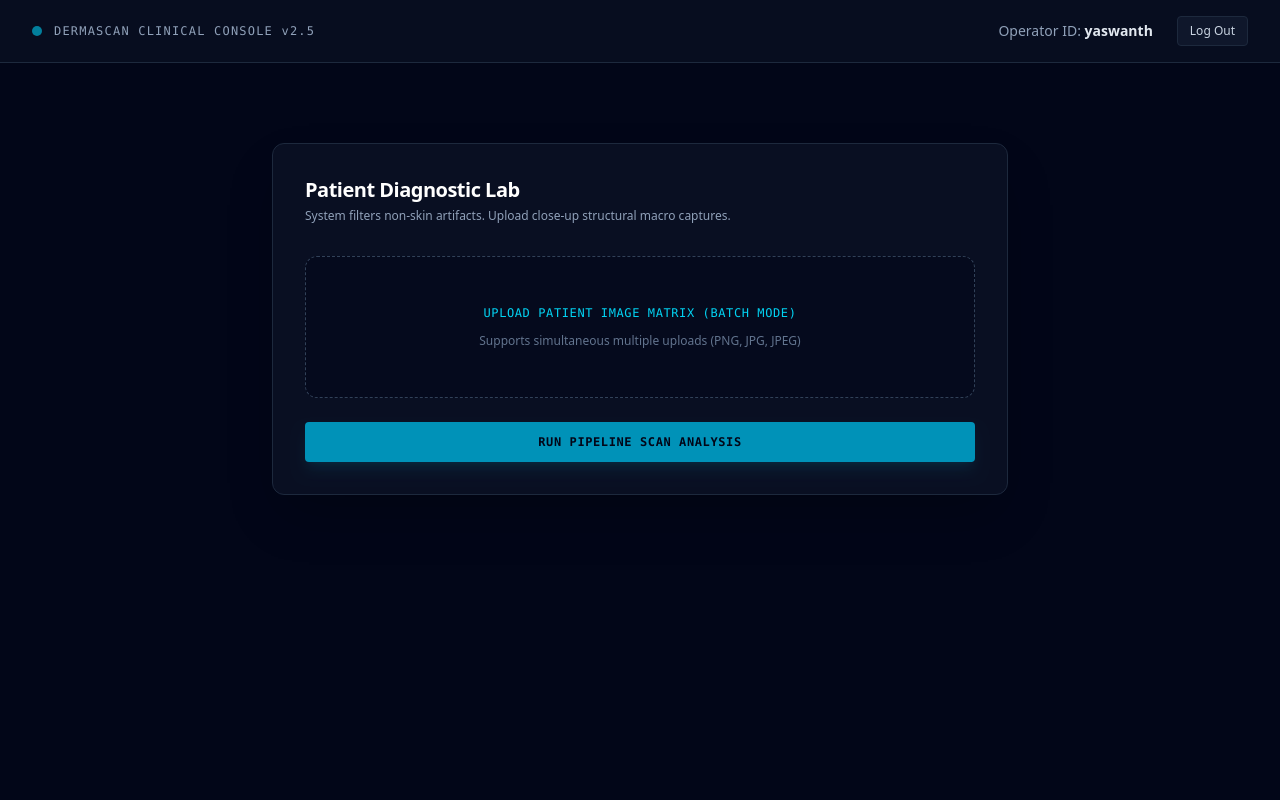
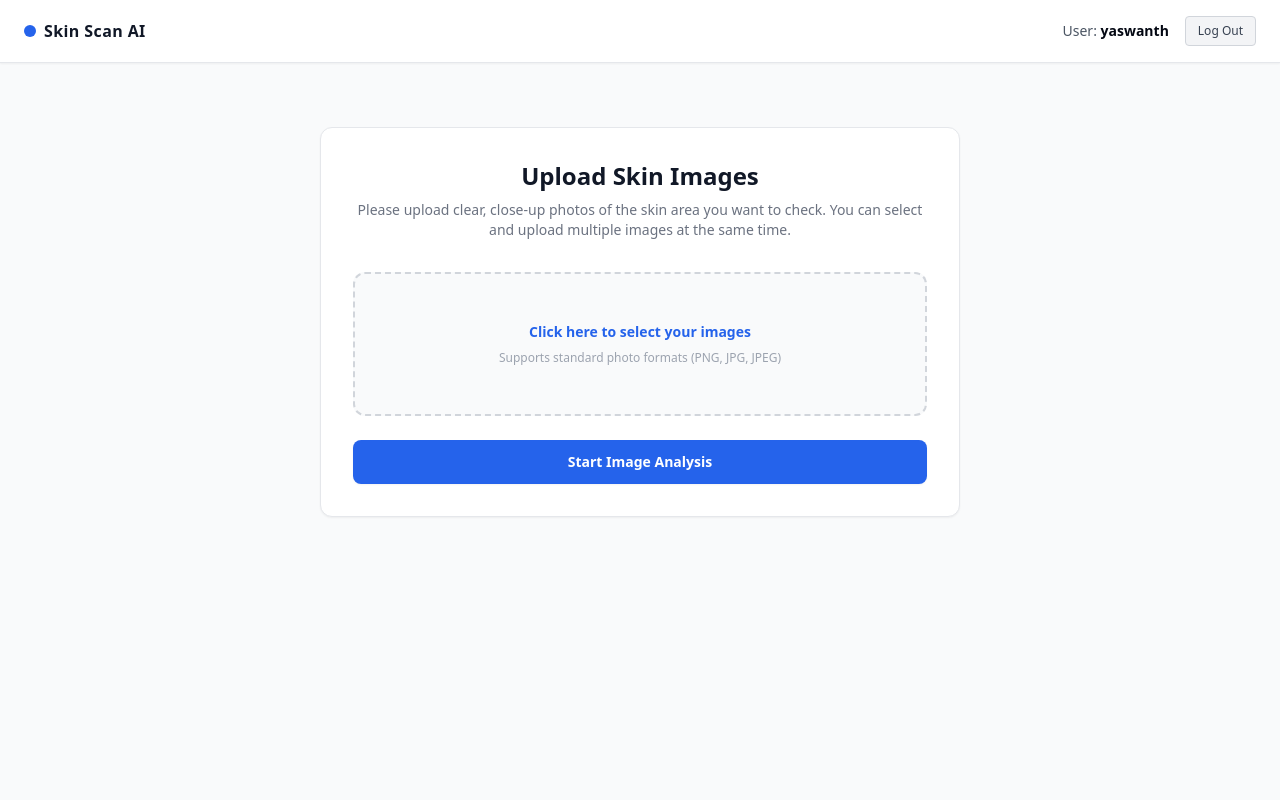
Before and after one commit to yaswanth3506/Skin-Cancer-Detection-AI, a Flask app: page /dashboard in a window 1280 px wide. Run offline with Flask 3, Linux system fonts and the light colour scheme; a user stored in the database is signed in; some libraries are stand-ins or nearby versions.

Commit message:
fix: explicit staging of dashboard view component

```diff
--- a/app.py
+++ b/app.py
@@ -2,6 +2,7 @@ import os
 import numpy as np
 import cv2
 import base64
+import traceback
 from flask import Flask, render_template, request, redirect, url_for, session, flash
 from flask_sqlalchemy import SQLAlchemy
 from werkzeug.security import generate_password_hash, check_password_hash
@@ -9,8 +10,9 @@ import tensorflow as tf
 
 app = Flask(__name__)
 app.secret_key = "simple_secret_key"
+app.config['MAX_CONTENT_LENGTH'] = 64 * 1024 * 1024  # Avoid large upload crashes
 
-# Path configuration setup safely for Render's Linux environment
+# Absolute paths for Linux compatibility
 BASE_DIR = os.path.abspath(os.path.dirname(__file__))
 app.config['SQLALCHEMY_DATABASE_URI'] = 'sqlite:///' + os.path.join(BASE_DIR, 'database.db')
 app.config['SQLALCHEMY_TRACK_MODIFICATIONS'] = False
@@ -19,13 +21,11 @@ db = SQLAlchemy(app)
 model = None
 class_names = None
 
-# Simple User Schema
 class User(db.Model):
     id = db.Column(db.Integer, primary_key=True)
     username = db.Column(db.String(150), unique=True, nullable=False)
     password = db.Column(db.String(150), nullable=False)
 
-# Custom bypass layer to handle your train_models.py Augmentation Layers on Render
 class SafeLayer(tf.keras.layers.Layer):
     def __init__(self, *args, **kwargs):
         super(SafeLayer, self).__init__()
@@ -40,56 +40,52 @@ def get_model():
     if model is not None:
         return model, class_names
 
-    # Render paths look directly at root models/ directory
-    MODEL_PATH = os.path.join(BASE_DIR, 'models', 'skin_cancer_model.h5')
-    CLASSES_PATH = os.path.join(BASE_DIR, 'models', 'class_names.npy')
+    current_dir = os.path.dirname(os.path.abspath(__file__))
+    MODEL_PATH = os.path.join(current_dir, 'models', 'skin_cancer_model.h5')
+    CLASSES_PATH = os.path.join(current_dir, 'models', 'class_names.npy')
 
     if not os.path.exists(MODEL_PATH) or not os.path.exists(CLASSES_PATH):
+        print(f"--> CRITICAL PATH ERROR: Cannot find files at:\n{MODEL_PATH}\nor\n{CLASSES_PATH}")
         return None, None
 
     from tensorflow.keras.models import load_model, Sequential
     from tensorflow.keras.layers import Input
 
-    class_names = np.load(CLASSES_PATH, allow_pickle=True)
+    try:
+        class_names = np.load(CLASSES_PATH, allow_pickle=True)
+        custom_dict = {'RandomFlip': SafeLayer, 'RandomRotation': SafeLayer, 'RandomZoom': SafeLayer}
 
-    custom_dict = {
-        'RandomFlip': SafeLayer,
-        'RandomRotation': SafeLayer,
-        'RandomZoom': SafeLayer
-    }
+        with tf.keras.utils.custom_object_scope(custom_dict):
+            base_model = load_model(MODEL_PATH, compile=False)
 
-    with tf.keras.utils.custom_object_scope(custom_dict):
-        base_model = load_model(MODEL_PATH, compile=False)
-
-    # Rebuild topology dynamically to bypass data augmentation bugs on cloud CPU
-    model = Sequential([Input(shape=(64, 64, 3))])
-    for layer in base_model.layers:
-        if layer.__class__.__name__ not in ['RandomFlip', 'RandomRotation', 'RandomZoom', 'InputLayer']:
-            model.add(layer)
-
-    return model, class_names
+        model = Sequential([Input(shape=(64, 64, 3))])
+        for layer in base_model.layers:
+            if layer.__class__.__name__ not in ['RandomFlip', 'RandomRotation', 'RandomZoom', 'InputLayer']:
+                model.add(layer)
+        return model, class_names
+    except Exception as model_err:
+        print("--> CORE AI LOADING ERROR:")
+        traceback.print_exc()
+        return None, None
 
 def is_skin_image(img_bgr):
-    """ Checks if the image is a valid skin image using color filtering """
-    hsv = cv2.cvtColor(img_bgr, cv2.COLOR_BGR2HSV)
-    ycrcb = cv2.cvtColor(img_bgr, cv2.COLOR_BGR2YCrCb)
-
-    lower_hsv = np.array([0, 15, 0], dtype="uint8")
-    upper_hsv = np.array([25, 170, 255], dtype="uint8")
-
-    lower_ycrcb = np.array([0, 133, 77], dtype="uint8")
-    upper_ycrcb = np.array([255, 173, 127], dtype="uint8")
-
-    mask_hsv = cv2.inRange(hsv, lower_hsv, upper_hsv)
-    mask_ycrcb = cv2.inRange(ycrcb, lower_ycrcb, upper_ycrcb)
-
-    combined_mask = cv2.bitwise_and(mask_hsv, mask_ycrcb)
-    skin_pixels = cv2.countNonZero(combined_mask)
-    total_pixels = img_bgr.shape[0] * img_bgr.shape[1]
-
-    if total_pixels == 0 or (skin_pixels / total_pixels) < 0.20:
+    try:
+        hsv = cv2.cvtColor(img_bgr, cv2.COLOR_BGR2HSV)
+        ycrcb = cv2.cvtColor(img_bgr, cv2.COLOR_BGR2YCrCb)
+        lower_hsv = np.array([0, 15, 0], dtype="uint8")
+        upper_hsv = np.array([25, 170, 255], dtype="uint8")
+        lower_ycrcb = np.array([0, 133, 77], dtype="uint8")
+        upper_ycrcb = np.array([255, 173, 127], dtype="uint8")
+        mask_hsv = cv2.inRange(hsv, lower_hsv, upper_hsv)
+        mask_ycrcb = cv2.inRange(ycrcb, lower_ycrcb, upper_ycrcb)
+        combined_mask = cv2.bitwise_and(mask_hsv, mask_ycrcb)
+        skin_pixels = cv2.countNonZero(combined_mask)
+        total_pixels = img_bgr.shape[0] * img_bgr.shape[1]
+        if total_pixels == 0 or (skin_pixels / total_pixels) < 0.20:
+            return False
+        return True
+    except:
         return False
-    return True
 
 @app.route('/')
 def index():
@@ -113,7 +109,6 @@ def register():
         if User.query.filter_by(username=username).first():
             flash('Username already exists.')
             return redirect(url_for('register'))
-
         new_user = User(username=username, password=generate_password_hash(request.form.get('password')))
         db.session.add(new_user)
         db.session.commit()
@@ -129,29 +124,26 @@ def dashboard():
 def predict():
     if 'user_id' not in session: return redirect(url_for('login'))
 
-    files = request.files.getlist('file')
-    if not files or files[0].filename == '':
-        return redirect(url_for('dashboard'))
+    # Catch structural failures safely to avoid 500 error page
+    try:
+        files = request.files.getlist('file')
+        if not files or files[0].filename == '':
+            return redirect(url_for('dashboard'))
 
-    active_model, active_classes = get_model()
-    if active_model is None:
-        return "Error: AI Model files could not be found or loaded on the server.", 500
+        active_model, active_classes = get_model()
+        if active_model is None:
+            return "<h3>Server Error: The AI model files could not be read or found on Render. Ensure models/ is pushed.</h3>", 500
 
-    batch_results = []
+        batch_results = []
 
-    for file in files:
-        try:
+        for file in files:
             file_bytes = np.frombuffer(file.read(), np.uint8)
             img_bgr = cv2.imdecode(file_bytes, cv2.IMREAD_COLOR)
+            if img_bgr is None: continue
 
-            if img_bgr is None:
-                continue
-
-            # Convert image to Base64 to show it in HTML results
             _, buffer = cv2.imencode('.jpg', img_bgr)
             b64_str = base64.b64encode(buffer).decode('utf-8')
 
-            # Non-skin verification
             if not is_skin_image(img_bgr):
                 batch_results.append({
                     "filename": file.filename, "encoded_img": b64_str,
@@ -160,7 +152,6 @@ def predict():
                 })
                 continue
 
-            # Image processing matching your train_models.py
             img_rgb = cv2.cvtColor(img_bgr, cv2.COLOR_BGR2RGB)
             img_resized = cv2.resize(img_rgb, (64, 64)).astype("float32") / 255.0
             tensor_input = np.expand_dims(img_resized, axis=0)
@@ -170,12 +161,11 @@ def predict():
             predicted_class_raw = str(active_classes[top_idx]).lower()
             confidence = round(float(preds[top_idx]) * 100, 2)
 
-            # Output text logic based on your requirements
             if 'normal' in predicted_class_raw or 'healthy' in predicted_class_raw:
                 verdict = f"NO CANCER DETECTED (Confidence: {confidence}%)"
                 color_class = "bg-green-100 text-green-800 border-green-300"
             else:
-                verdict = f"CANCER (type=\"{predicted_class_raw.upper()}\") (Confidence: {confidence}%)"
+                verdict = f"CANCER DETECTED (Type: \"{predicted_class_raw.upper()}\") (Confidence: {confidence}%)"
                 color_class = "bg-red-100 text-red-800 border-red-300"
 
             batch_results.append({
@@ -183,19 +173,20 @@ def predict():
                 "verdict": verdict, "color_class": color_class,
                 "matrix": sorted([{"name": str(active_classes[i]), "prob": round(float(preds[i])*100, 1)} for i in range(len(active_classes))], key=lambda x: x['prob'], reverse=True)
             })
-        except Exception as e:
-            print(f"Error processing file {file.filename}: {str(e)}")
-            continue
 
-    tf.keras.backend.clear_session()
-    return render_template('results.html', results=batch_results)
+        tf.keras.backend.clear_session()
+        return render_template('results.html', results=batch_results)
+
+    except Exception as e:
+        # If anything breaks, print the exact trace directly to the browser view
+        error_tracking = traceback.format_exc()
+        return f"<h3>Inference Pipeline Crash Log:</h3><pre>{error_tracking}</pre>", 500
 
 @app.route('/logout')
 def logout():
     session.clear()
     return redirect(url_for('login'))
 
-# Automated initialization lifecycle
 with app.app_context():
     db.create_all()
 
--- a/templates/dashboard.html
+++ b/templates/dashboard.html
@@ -2,42 +2,62 @@
 <html lang="en">
 <head>
     <meta charset="UTF-8">
-    <title>Clinical Intake - DermaScan AI</title>
-    <script src="https://cdn.jsdelivr.net/npm/@tailwindcss/browser@4"></script>
+    <title>Dashboard - Skin Scan AI</title>
+    <script src="https://cdn.tailwindcss.com"></script>
 </head>
-<body class="bg-slate-950 text-slate-100 min-h-screen font-sans">
+<body class="bg-gray-50 text-gray-800 min-h-screen font-sans">
 
-    <nav class="border-b border-slate-800 bg-slate-900/40 px-8 py-4 flex justify-between items-center">
-        <div class="flex items-center gap-3">
-            <div class="w-2.5 h-2.5 bg-cyan-500 rounded-full animate-pulse"></div>
-            <span class="font-mono text-xs tracking-widest text-slate-400">DERMASCAN CLINICAL CONSOLE v2.5</span>
+    <nav class="bg-white border-b border-gray-200 px-6 py-4 flex justify-between items-center shadow-sm">
+        <div class="flex items-center gap-2">
+            <div class="w-3 h-3 bg-blue-600 rounded-full"></div>
+            <span class="font-bold text-gray-900 tracking-wide">Skin Scan AI</span>
         </div>
-        <div class="flex items-center gap-6">
-            <span class="text-sm text-slate-400">Operator ID: <strong class="text-slate-200">{{ username }}</strong></span>
-            <a href="/logout" class="text-xs bg-slate-900 hover:bg-rose-950/40 hover:text-rose-400 text-slate-300 px-3 py-1.5 rounded border border-slate-800 transition">Log Out</a>
+        <div class="flex items-center gap-4">
+            <span class="text-sm text-gray-600">User: <strong class="text-gray-950">{{ username }}</strong></span>
+            <a href="/logout" class="text-xs bg-gray-100 hover:bg-red-50 hover:text-red-600 text-gray-700 px-3 py-1.5 rounded border border-gray-300 transition font-medium">Log Out</a>
         </div>
     </nav>
 
-    <main class="max-w-3xl mx-auto mt-20 px-4">
-        <div class="bg-slate-900/60 border border-slate-800 rounded-xl p-8 shadow-2xl backdrop-blur-md">
-            <h2 class="text-xl font-semibold text-white mb-1 tracking-tight">Patient Diagnostic Lab</h2>
-            <p class="text-slate-400 text-xs mb-8">System filters non-skin artifacts. Upload close-up structural macro captures.</p>
+    <main class="max-w-2xl mx-auto mt-16 px-4">
+        <div class="bg-white border border-gray-200 rounded-xl p-8 shadow-sm">
+            <h2 class="text-2xl font-bold text-gray-900 mb-2 text-center">Upload Skin Images</h2>
+            <p class="text-gray-500 text-sm mb-8 text-center">Please upload clear, close-up photos of the skin area you want to check. You can select and upload multiple images at the same time.</p>
 
             <form action="/predict" method="POST" enctype="multipart/form-data" class="space-y-6">
-                <div class="border border-dashed border-slate-700 hover:border-cyan-500/50 rounded-xl p-12 text-center bg-slate-950/40 hover:bg-slate-950/80 transition relative group cursor-pointer">
-                    <input type="file" name="file" multiple required class="absolute inset-0 w-full h-full opacity-0 cursor-pointer">
-                    <div class="space-y-3">
-                        <div class="text-cyan-400 font-mono text-xs tracking-wider group-hover:text-cyan-300">UPLOAD PATIENT IMAGE MATRIX (BATCH MODE)</div>
-                        <p class="text-xs text-slate-500">Supports simultaneous multiple uploads (PNG, JPG, JPEG)</p>
+                <div class="border-2 border-dashed border-gray-300 hover:border-blue-500 rounded-xl p-12 text-center bg-gray-50 hover:bg-blue-50/30 transition relative group cursor-pointer">
+                    <input type="file" id="file-input" name="file" multiple required class="absolute inset-0 w-full h-full opacity-0 cursor-pointer">
+                    <div class="space-y-2">
+                        <div id="upload-text" class="text-blue-600 font-semibold text-sm group-hover:text-blue-700">
+                            Click here to select your images
+                        </div>
+                        <p class="text-xs text-gray-400">Supports standard photo formats (PNG, JPG, JPEG)</p>
                     </div>
                 </div>
 
-                <button type="submit" class="w-full bg-cyan-600 hover:bg-cyan-500 text-slate-950 py-3 rounded font-mono font-bold tracking-wider text-xs transition shadow-lg shadow-cyan-500/10">
-                    RUN PIPELINE SCAN ANALYSIS
+                <button type="submit" class="w-full bg-blue-600 hover:bg-blue-700 text-white py-3 rounded-lg font-semibold text-sm transition shadow-sm">
+                    Start Image Analysis
                 </button>
             </form>
         </div>
     </main>
 
+    <script>
+        document.getElementById('file-input').addEventListener('change', function(e) {
+            const count = e.target.files.length;
+            const textElement = document.getElementById('upload-text');
+
+            if (count === 1) {
+                textElement.innerHTML = "✅ 1 image selected";
+                textElement.className = "text-green-600 font-semibold text-sm";
+            } else if (count > 1) {
+                textElement.innerHTML = `✅ ${count} images selected`;
+                textElement.className = "text-green-600 font-semibold text-sm";
+            } else {
+                textElement.innerHTML = "Click here to select your images";
+                textElement.className = "text-blue-600 font-semibold text-sm";
+            }
+        });
+    </script>
+
 </body>
 </html>
```
